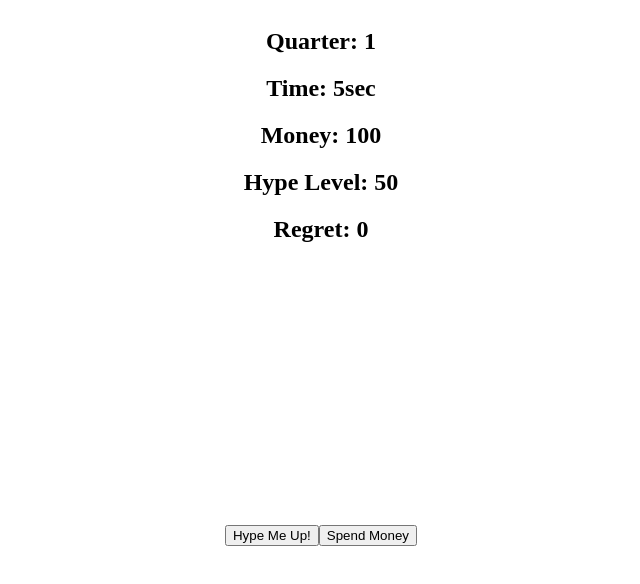
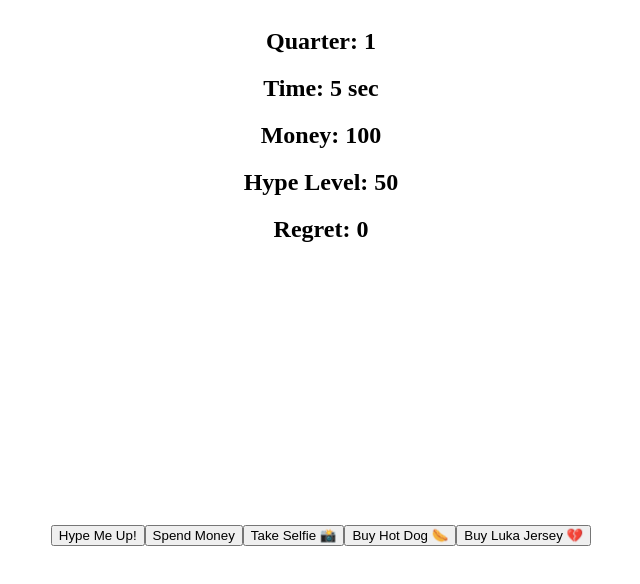
Before and after one commit to jettlewisd/nba-purgatory, a Vue app: page / in a window 1280 px wide. Shown: the top 584 px of the page, without its empty margins (327-967 px from the left). Built offline with nearby package versions, Linux system fonts and the light colour scheme.

Commit message:
buttons galore

```diff
--- a/src/App.vue
+++ b/src/App.vue
@@ -1,100 +1,118 @@
-
-
-
 <template>
   <div class="flex flex-col justify-between h-screen w-screen bg-neutral-900 text-white">
 
-        <!-- TOP: GAME INFO (score, hype, etc)-->
+    <!-- 🏀 TOP: Game Stats -->
     <header class="p-4 text-center">
-        <!-- TODO: Add scores / stats here -->
       <h2 class="text-2xl font-bold">Quarter: {{ game.quarter }}</h2>
-      <h2 class="text-xl">Time: {{ game.time }}sec</h2>
+      <h2 class="text-xl">Time: {{ game.time }} sec</h2>
       <h2 class="text-2xl font-bold">Money: {{ game.money }}</h2>
       <h2 class="text-2xl font-bold">Hype Level: {{ game.hype }}</h2>
       <h2 class="text-xl">Regret: {{ game.regret }}</h2>
 
+      <!-- 🚨 Special event message (Luka trade) -->
       <h3 class="text-md text-red-400" v-if="game.lukaTraded">
         Luka traded at halftime! Riots ensue across Texas and your regret increases.
       </h3>
-
-
     </header>
 
+    <!-- 🏟️ MIDDLE: Court Area with floating actions + buttons -->
+    <main class="flex-1 flex items-center justify-center relative">
 
+      <!-- 🔥 Chant Overlay Message -->
+      <div v-if="showChantOverlay"
+        class="absolute top-10 left-1/2 transform -translate-x-1/2 bg-red-700 text-white px-6 py-3 rounded shadow-lg text-xl font-bold animate-bounce z-50">
+        🔥 FIRE NICO!! The crowd is losing it!
+      </div>
 
-        <!-- MIDDLE: Court area (bouncing faces / buttons go here)-->
-    <main class="flex-1 flex items-center justify-center relative">
-        <!-- TODO: Add court bg and floating components  **(TEST BUTTON RN)-->
-        <button
-            class="bg-green-600 hover:bg-green-700 text-white font-bold py-2 px-4 rounded transition"
-            @click="game.increaseHype(10)"
-        >
+      <!-- 🎯 Core Interaction Buttons -->
+      <button class="bg-green-600 hover:bg-green-700 text-white font-bold py-2 px-4 rounded transition m-2"
+        @click="game.increaseHype(10)">
         Hype Me Up!
       </button>
-        <button
-          class="bg-red-600 hover:bg-red-700 text-white font-bold py-2 px-4 rounded transition"
-          @click="game.spendMoney(5)"
-        >
+
+      <button class="bg-red-600 hover:bg-red-700 text-white font-bold py-2 px-4 rounded transition m-2"
+        @click="game.spendMoney(5)">
         Spend Money
+      </button>
+
+      <!-- 🔊 Available in Q3+ -->
+      <button v-if="game.quarter >= 3"
+        class="bg-yellow-500 hover:bg-yellow-600 text-black font-bold py-2 px-4 rounded transition m-2" @click="
+          game.increaseHype(15);
+        showChantOverlay = true;
+        setTimeout(() => showChantOverlay = false, 2000);
+        ">
+        Chant "FIRE NICO"
+      </button>
+
+      <!-- 📸 Take Selfie: Regret Relief -->
+      <button class="bg-blue-500 hover:bg-blue-600 text-white font-bold py-2 px-4 rounded transition m-2"
+        @click="game.decreaseRegret(10)">
+        Take Selfie 📸
+      </button>
+
+      <!-- 🌭 Hot Dog: Slightly Regretful Purchase -->
+      <button class="bg-pink-600 hover:bg-pink-700 text-white font-bold py-2 px-4 rounded transition m-2" @click="
+        game.spendMoney(10);
+      game.decreaseHype(5);
+      game.addRegret(2);
+      ">
+        Buy Hot Dog 🌭
+      </button>
+
+      <!-- 👕 Luka Jersey (Q1+Q2 only): Hype Boost + Regret Relief -->
+      <button v-if="game.quarter < 3"
+        class="bg-purple-700 hover:bg-purple-800 text-white font-bold py-2 px-4 rounded transition m-2" @click="
+          game.spendMoney(20);
+        game.decreaseRegret(20);
+        game.increaseHype(5);
+        ">
+        Buy Luka Jersey 💔
       </button>
     </main>
 
-
-
-
-    <!-- Bottom: Empty for now (we’ll remove or repurpose later) -->
+    <!-- 🪑 BOTTOM: Reserved for future use -->
     <footer class="p-4 text-center">
-        <!-- optional test area -->
+      <!-- Optional debug/stats area -->
     </footer>
 
   </div>
 </template>
 
+<script setup>
+import { ref, onMounted, onUnmounted } from 'vue'
+import { useGameStore } from './stores/game'
 
-
-
-
-
-<script setup>
-import { useGameStore } from './stores/game';
-import { onMounted, onUnmounted } from 'vue';
-
-const game = useGameStore();
+const game = useGameStore()
+const showChantOverlay = ref(false)
 
 onMounted(() => {
   const interval = setInterval(() => {
-    // 1️⃣ increase time
+    // ⏱️ Tick game time
     game.time++
 
-    // 2️⃣ advance quarter every 60 seconds
-    if (game.time % 60 === 0 && game.quarter < 4) {
+    // ⏩ Advance quarter every 15 seconds
+    if (game.time % 15 === 0 && game.quarter < 4) {
       game.advanceQuarter()
       console.log(`Quarter ${game.quarter}`)
-      // ⛔ you could trigger a sound/alert here later
     }
 
-    // 3️⃣ update scoreGap based on hype
+    // 📊 ScoreGap reflects hype
     if (game.hype > 50) {
       game.updateScoreGap(1)
     } else if (game.hype < 50) {
       game.updateScoreGap(-1)
     }
 
-    // 4️⃣ Luka Trade at Halftime (start of Q3)
+    // 💔 Trigger Luka Trade once at Q3
     if (game.quarter === 3 && !game.lukaTraded) {
       game.lukaTraded = true
       game.addRegret(20)
       console.log('Luka traded at halftime! Riots ensue across Texas.')
-    // TODO: show sad popup or animation here later
     }
-
   }, 1000)
 
+  // 🧹 Cleanup on unmount
   onUnmounted(() => clearInterval(interval))
 })
-
-
-
-
-
 </script>
```
Lines whose indentation alone changed are shown as unchanged.
